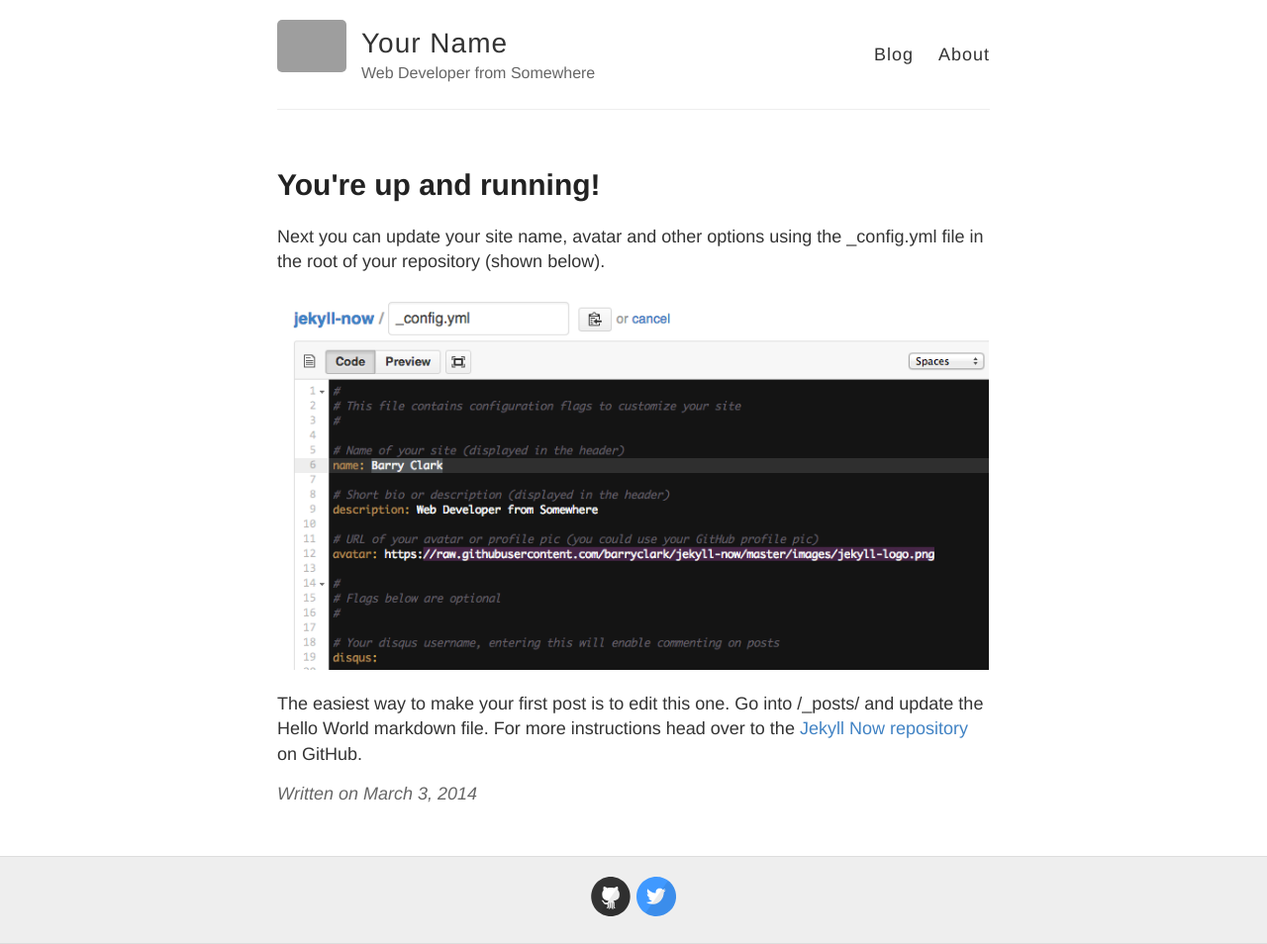
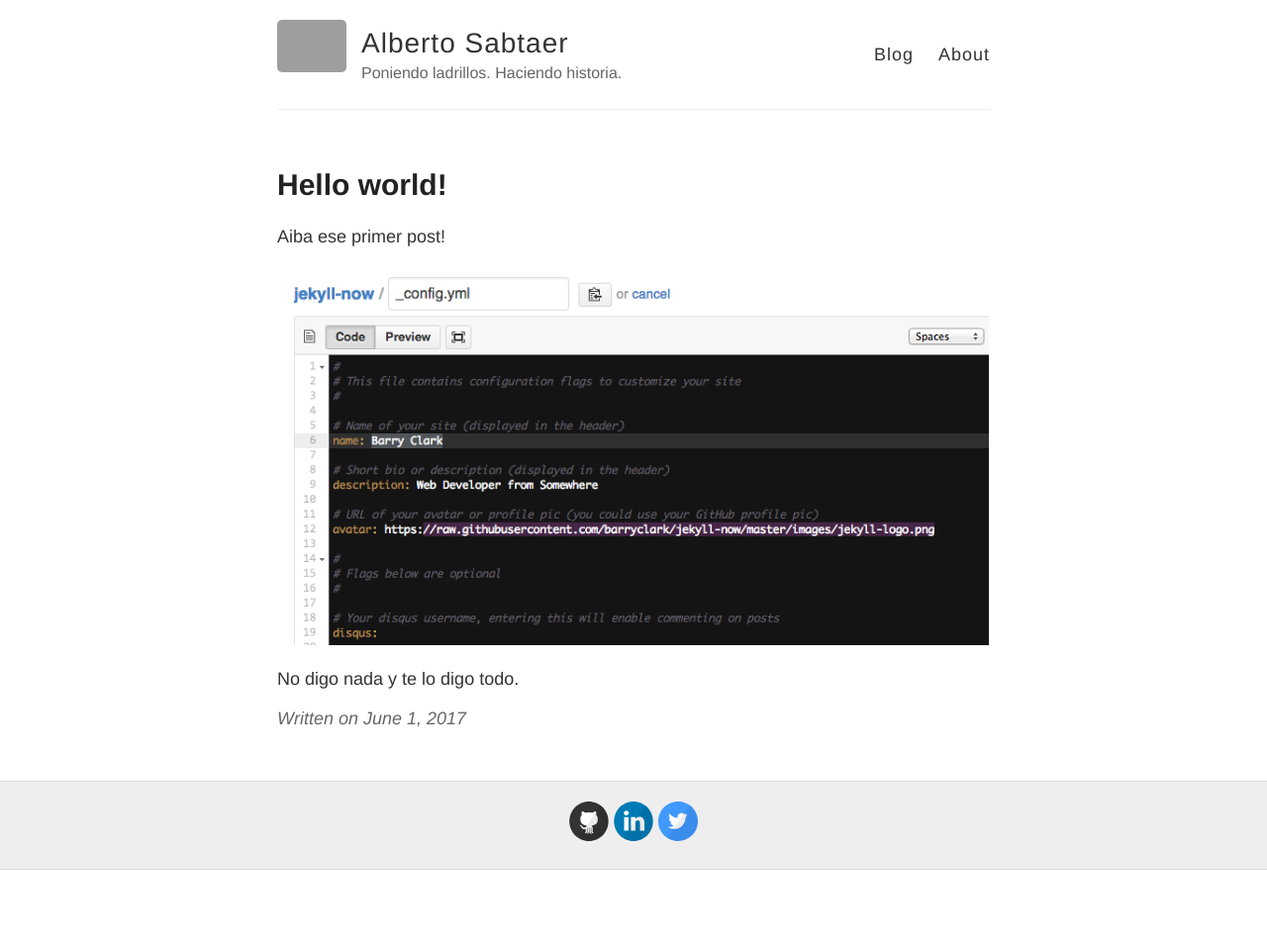
Before and after one commit to AlbertoSabater/AlbertoSabater.github.io, a Jekyll site: the page built from _posts/2017-06-01-Hello-World.md, in a window 1280 px wide. Shown: the whole page at 99% size. Built offline with Jekyll 4.4.1, drawn with Linux system fonts in a browser that asks for light colours; after the commit the page ends 900 px from its top, so only the background shows below that; grey boxes are pictures that could not be loaded.

Commit message:
First changes

```diff
--- a/_config.yml
+++ b/_config.yml
@@ -3,10 +3,10 @@
 #
 
 # Name of your site (displayed in the header)
-name: Your Name
+name: Alberto Sabtaer
 
 # Short bio or description (displayed in the header)
-description: Web Developer from Somewhere
+description: Poniendo ladrillos. Haciendo historia.
 
 # URL of your avatar or profile pic (you could use your GitHub profile pic)
 avatar: https://raw.githubusercontent.com/barryclark/jekyll-now/master/images/jekyll-logo.png
@@ -21,12 +21,12 @@ footer-links:
   email:
   facebook:
   flickr:
-  github: barryclark/jekyll-now
+  github: AlbertoSabater
   instagram:
-  linkedin:
+  linkedin: asabater94
   pinterest:
   rss: # just type anything here for a working RSS icon
-  twitter: jekyllrb
+  twitter: AlbertMostro
   stackoverflow: # your stackoverflow profile, e.g. "users/50476/bart-kiers"
   youtube: # channel/<your_long_string> or user/<user-name>
   googleplus: # anything in your profile username that comes after plus.google.com/
--- a/_posts/2014-3-3-Hello-World.md
+++ /dev/null
@@ -1,10 +0,0 @@
----
-layout: post
-title: You're up and running!
----
-
-Next you can update your site name, avatar and other options using the _config.yml file in the root of your repository (shown below).
-
-![_config.yml]({{ site.baseurl }}/images/config.png)
-
-The easiest way to make your first post is to edit this one. Go into /_posts/ and update the Hello World markdown file. For more instructions head over to the [Jekyll Now repository](https://github.com/barryclark/jekyll-now) on GitHub.
--- /dev/null
+++ b/_posts/2017-06-01-Hello-World.md
@@ -0,0 +1,10 @@
+---
+layout: post
+title: Hello world!
+---
+
+Aiba ese primer post!
+
+![_config.yml]({{ site.baseurl }}/images/config.png)
+
+No digo nada y te lo digo todo.
```
